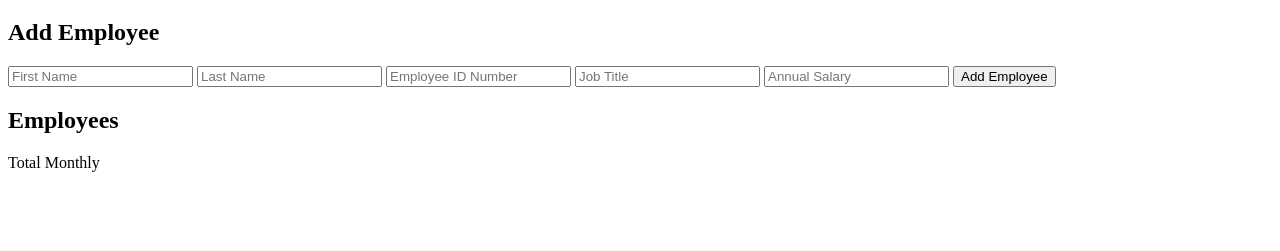
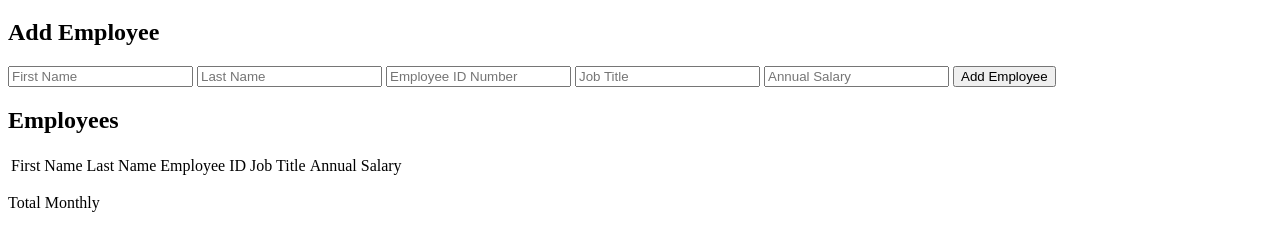
Before and after one commit to NekkidBear/JKL-weekend-salary-calculator, a website: page index.html in a window 1280 px wide. Shown: the part 61-312 px from the top of the page. Drawn offline with Linux system fonts and the light colour scheme.

Commit message:
add salary table

```diff
--- a/index.html
+++ b/index.html
@@ -11,6 +11,7 @@
     <h1>Salary Calculator</h1>
   </header>
   <main>
+    <section id="employeeForm">
       <h2>Add Employee</h2>
           <form id="getEmployeeData">
             <input id ="firstName"
@@ -30,7 +31,21 @@
               placeholder="Annual Salary">
             <button onclick="addEmployee()">Add Employee</button>
           </form>
+    </section>
+    <section id="salaryTable">
       <h2>Employees</h2>
+      <table>
+        <thead>
+          <tr>
+            <td>First Name</td>
+            <td>Last Name</td>
+            <td>Employee ID</td>
+            <td>Job Title</td>
+            <td>Annual Salary</td>
+          </tr>
+        </thead>
+      </table>
+    </section>
   </main>
   <footer>
     <p>Total Monthly</p>
```
Lines whose indentation alone changed are shown as unchanged.
